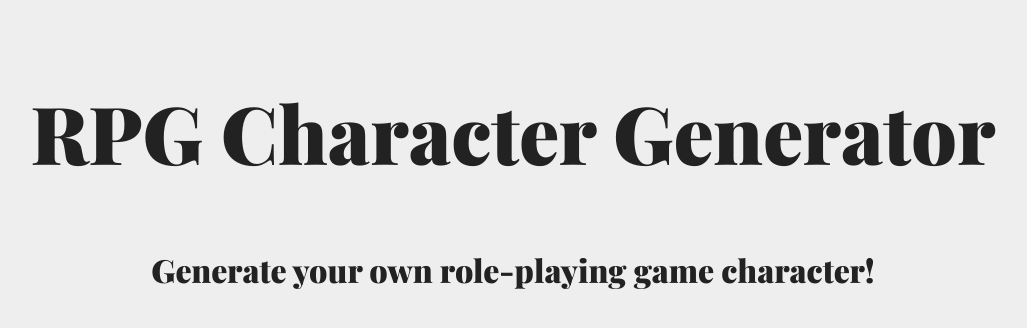
After one commit to kjong/personal-site, a Flask app: page /char-gen in a window 1280 px wide. The commit adds this page. Shown: the top 328 px of the page, without its empty margins (127-1154 px from the left). Run offline with Flask 2, Linux system fonts and the light colour scheme; some web fonts are replaced.

Commit message:
add character generator page

```diff
--- a/app/routes.py
+++ b/app/routes.py
@@ -11,3 +11,8 @@ def home():
 def resume():
     return send_from_directory('uploads', 'Resume.pdf',
                                mimetype='application/pdf', as_attachment=True)
+
+
+@app.route('/char-gen')
+def char_gen():
+    return render_template("char_gen.html")
--- /dev/null
+++ b/app/templates/char_gen.html
@@ -0,0 +1,12 @@
+{% extends "layout.html" %}
+
+{% block title %}
+    RPG Character Generator
+{% endblock %}
+
+{% block content %}
+    <h1>RPG Character Generator</h1>
+    <h2>Generate your own role-playing game character!</h2>
+
+
+{% endblock %}
--- a/app/templates/home.html
+++ b/app/templates/home.html
@@ -3,10 +3,6 @@
 {% block title %}
     Home
 {% endblock %}
-
-<!-- {% block header %}
-    <h1>Justin Kim</h1>
-{% endblock %} -->
 
 {% block content %}
     <h1>Justin Kim</h1>
@@ -78,6 +74,7 @@
 
     <h2>Projects</h2>
     <h3><a href="https://github.com/kjong/rpg-reddit-bot">RPG Reddit Bot</a></h3>
+    <h4><a href="{{ url_for('char_gen') }}">try me!</a></h4>
     <p>
         A Reddit Bot that continuously monitors Reddit comments for a specified keyword<br />
         Once found, it automatically generates a custom role-playing game character based on the commenter's username<br />
```
